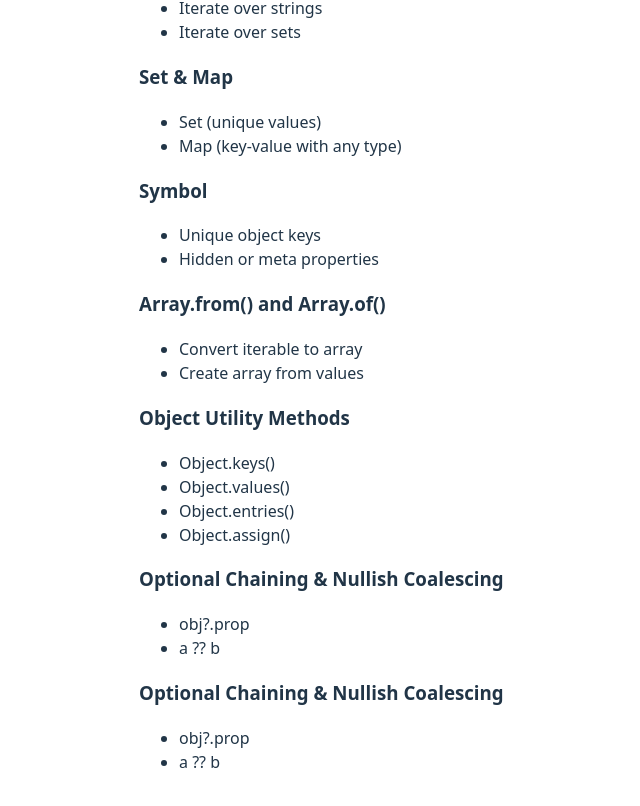
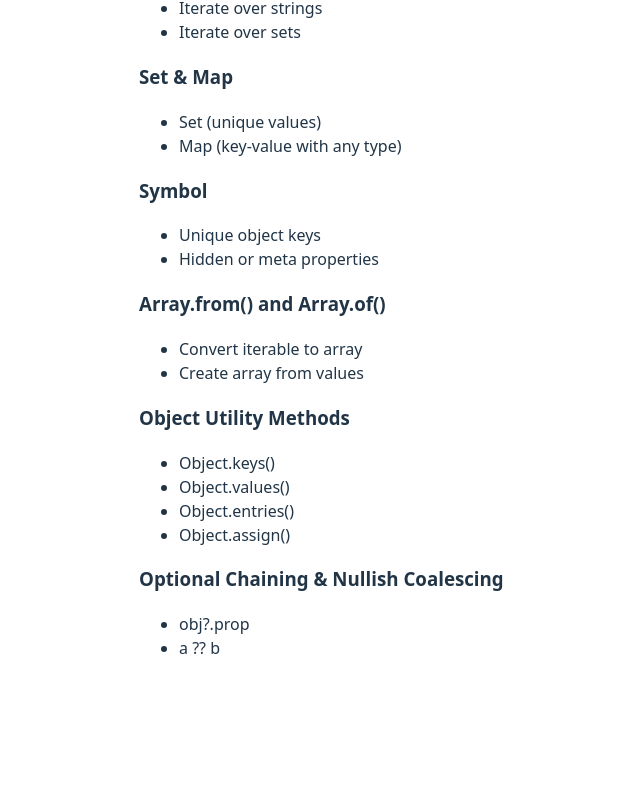
Before and after one commit to GangishettyPrasad/vitereact, a React (Vite) app: page /settings in a window 1280 px wide. Shown: the part 2646-3452 px from the top of the page, without its empty margins (195-835 px from the left). After the commit the page ends 3346 px from the top, so only its background shows below. Built offline with nearby package versions, Linux system fonts and the light colour scheme.

Commit message:
remove one obj

```diff
--- a/src/component/Settings.jsx
+++ b/src/component/Settings.jsx
@@ -25,7 +25,6 @@ const Settings = () => {
     { id: 18, title: "Array.from() and Array.of()", items: ["Convert iterable to array", "Create array from values"] },
     { id: 19, title: "Object Utility Methods", items: ["Object.keys()", "Object.values()", "Object.entries()", "Object.assign()"] },
     { id: 20, title: "Optional Chaining & Nullish Coalescing", items: ["obj?.prop", "a ?? b"] },
-    { id: 20, title: "Optional Chaining & Nullish Coalescing", items: ["obj?.prop", "a ?? b"] }
   ];
 
 
```
